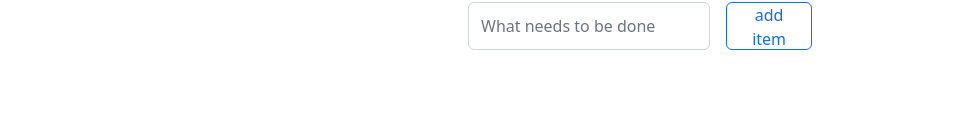
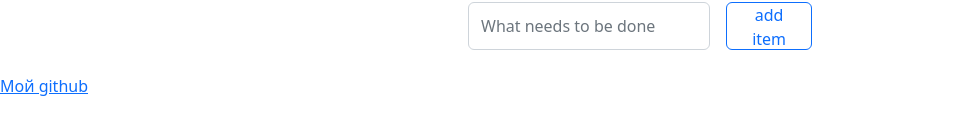
Before and after one commit to Kamegatze/Kamegatze.github.io, a plain HTML site: page index.html in a window 1280 px wide. Shown: the part 303-438 px from the top of the page, without its empty margins (0-963 px from the left). Drawn offline with nearby package versions, Linux system fonts and the light colour scheme.

Commit message:
Update index.html

```diff
--- a/index.html
+++ b/index.html
@@ -10,5 +10,8 @@
   </head>
   <body>
     <div id="root"></div>
+    <div>
+      <a href="https://github.com/Kamegatze/">Мой github</a>
+    </div>
   </body>
 </html>
```
